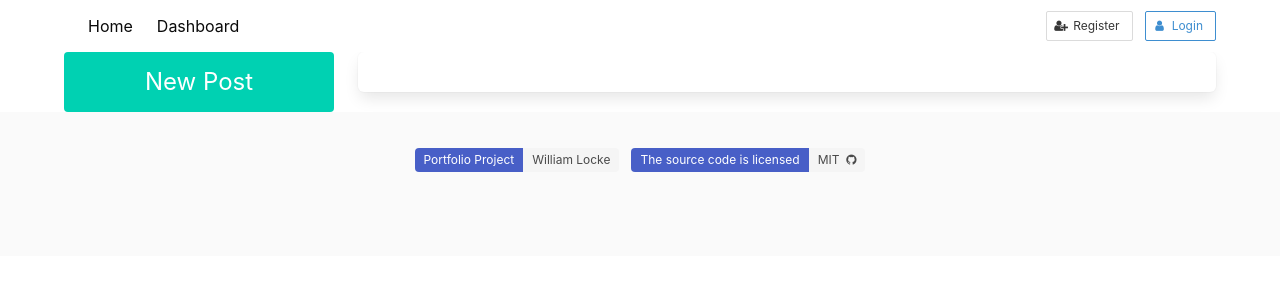
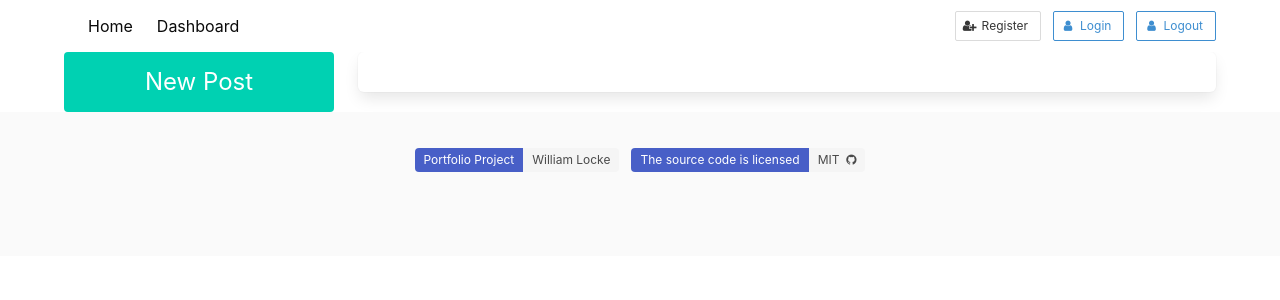
Before and after one commit to dopecello/developers_download, a Node server app: page / in a window 1280 px wide. Shown: the top 300 px of the page. Run offline with Node 20, Linux system fonts and the light colour scheme; data that the repository does not hold is empty; some libraries are stand-ins or nearby versions.

Commit message:
added logout feature

```diff
--- /dev/null
+++ b/public/javascript/logout.js
@@ -0,0 +1,14 @@
+async function logout() {
+  const response = await fetch("/api/users/logout", {
+    method: "post",
+    headers: { "Content-Type": "application/json" },
+  });
+
+  if (response.ok) {
+    document.location.replace("/");
+  } else {
+    alert(response.statusText);
+  }
+}
+
+document.querySelector("#logout-btn").addEventListener("click", logout);
--- a/views/layouts/main.handlebars
+++ b/views/layouts/main.handlebars
@@ -48,6 +48,14 @@
 										<span>Login</span>
 									</a>
 								</p>
+								<p class="control">
+									<a class="button is-small is-info is-outlined" id="logout-btn">
+										<span class="icon">
+											<i class="fa fa-user"></i>
+										</span>
+										<span>Logout</span>
+									</a>
+								</p>
 							</div>
 						</div>
 					</div>
@@ -79,5 +87,6 @@
 				</div>
 			</div>
 		</footer>
+	  <script src="/javascript/logout.js"></script>
 	</body>
 </html>
```
Also changed, not shown: controllers/api/user-routes.js (+11 -0 lines).
